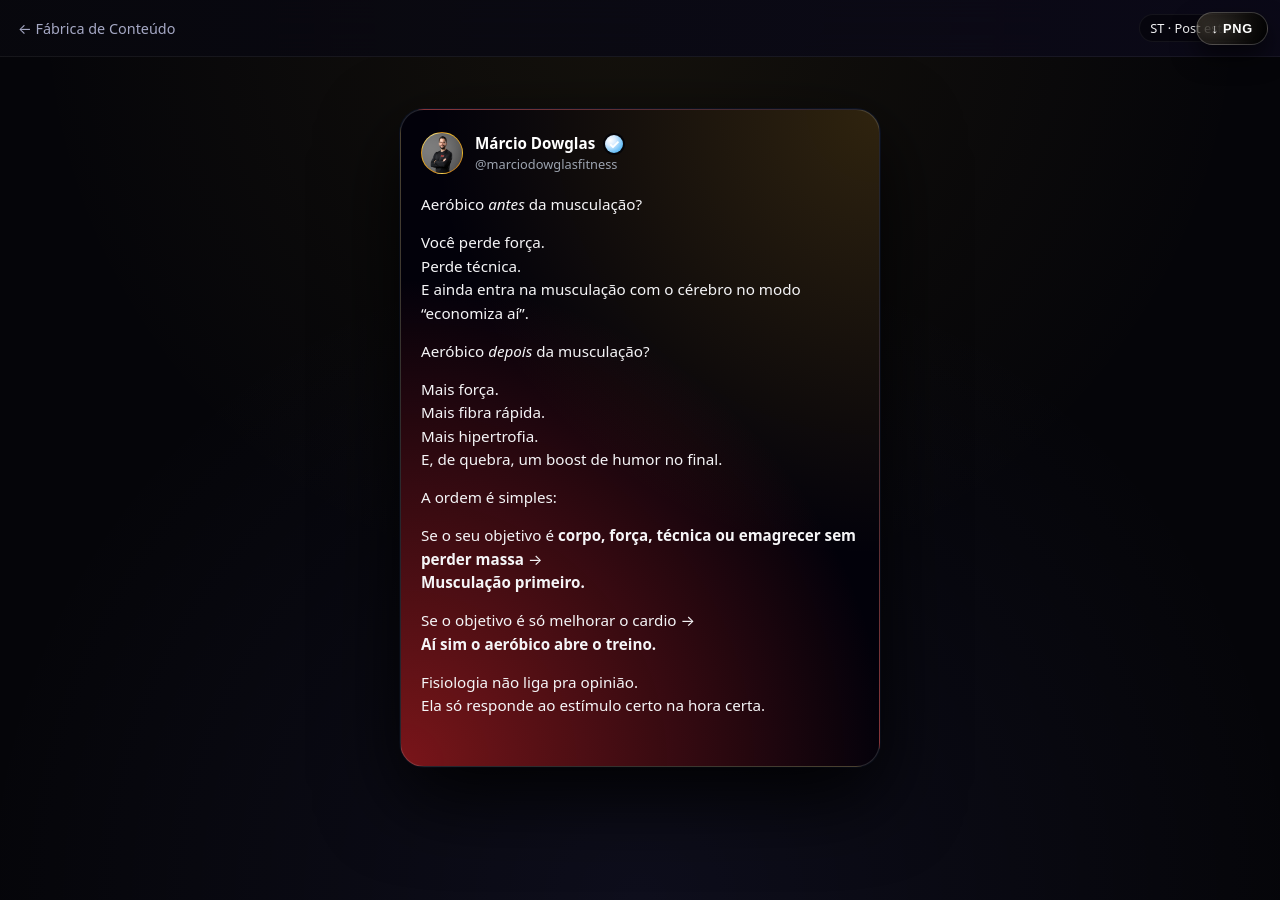
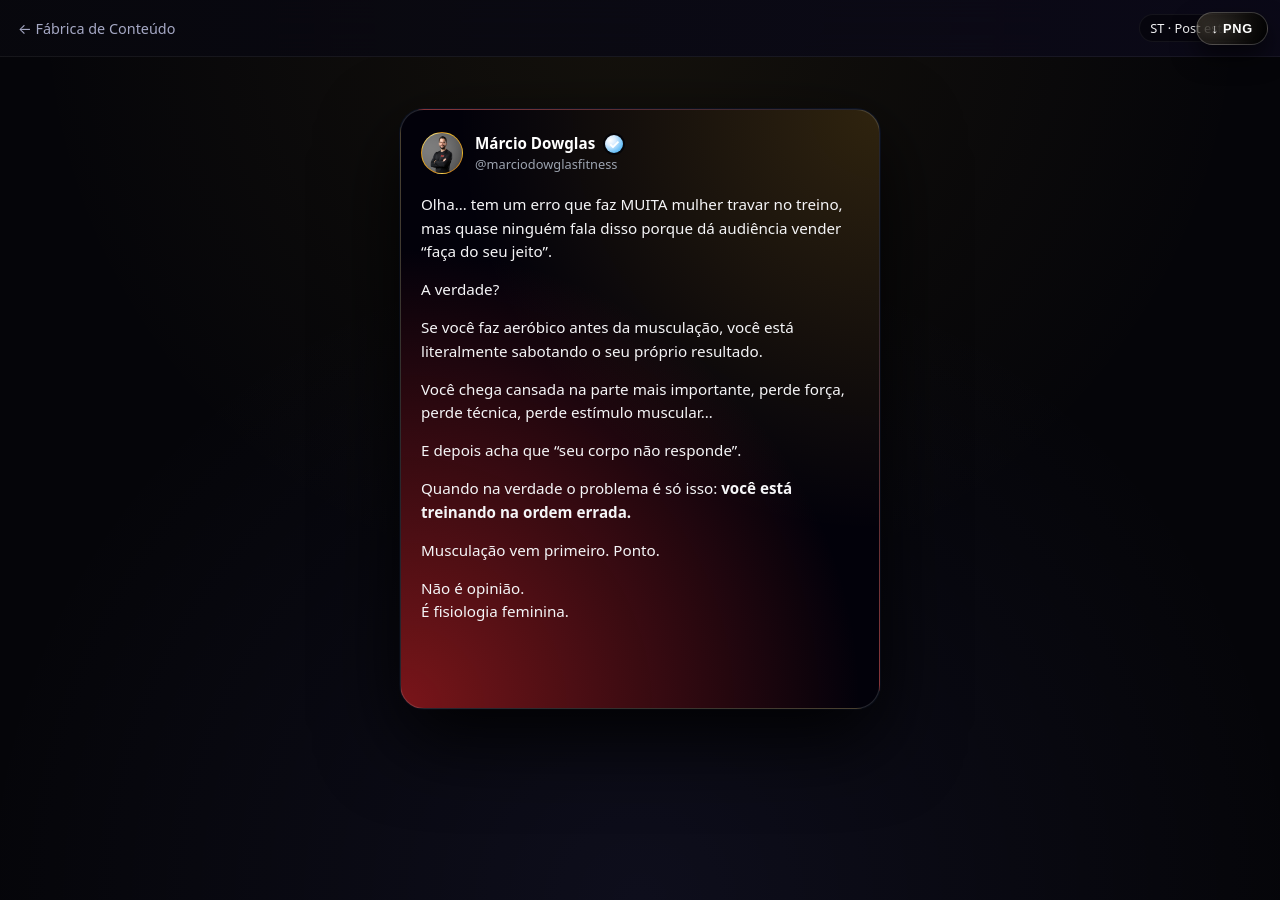
Before and after one commit to mbritodowglas-collab/fabrica-conteudo, a Jekyll site: the page built from content/static/aerobico-forca.md, in a window 1280 px wide. Built offline with Jekyll 4.4.1, drawn with Linux system fonts in a browser that asks for light colours.

Commit message:
Atualizar o aerobico-forca.md

```diff
--- a/content/static/aerobico-forca.md
+++ b/content/static/aerobico-forca.md
@@ -1,33 +1,33 @@
 ---
 layout: static
 type: static
-title: "Aeróbico antes ou depois? A resposta de verdade"
+title: "Tweetão — A verdade que ninguém te conta sobre a ordem do treino"
 autor_nome: "Márcio Dowglas"
 autor_handle: "@marciodowglasfitness"
 avatar: "/assets/img/avatar-md.jpg"
 verificado: true
 ---
 
-Aeróbico *antes* da musculação?
+Olha… tem um erro que faz MUITA mulher travar no treino,
+mas quase ninguém fala disso porque dá audiência vender “faça do seu jeito”.
 
-Você perde força.
-Perde técnica.
-E ainda entra na musculação com o cérebro no modo “economiza aí”.
+A verdade?
 
-Aeróbico *depois* da musculação?
+Se você faz aeróbico antes da musculação,
+você está literalmente sabotando o seu próprio resultado.
 
-Mais força.
-Mais fibra rápida.
-Mais hipertrofia.
-E, de quebra, um boost de humor no final.
+Você chega cansada na parte mais importante,
+perde força,
+perde técnica,
+perde estímulo muscular…
 
-A ordem é simples:
+E depois acha que “seu corpo não responde”.
 
-Se o seu objetivo é **corpo, força, técnica ou emagrecer sem perder massa** →
-**Musculação primeiro.**
+Quando na verdade o problema é só isso:
+**você está treinando na ordem errada.**
 
-Se o objetivo é só melhorar o cardio →
-**Aí sim o aeróbico abre o treino.**
+Musculação vem primeiro.
+Ponto.
 
-Fisiologia não liga pra opinião.
-Ela só responde ao estímulo certo na hora certa.
+Não é opinião.
+É fisiologia feminina.
```
